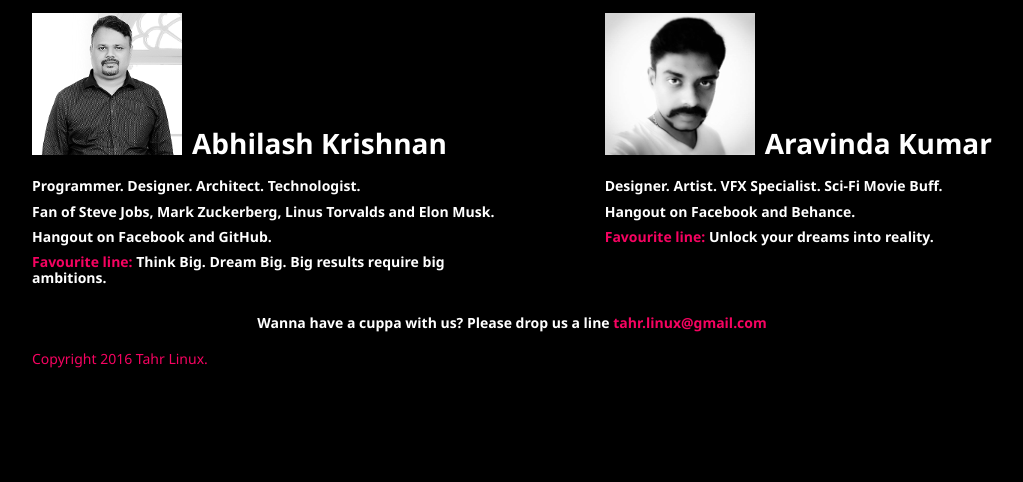
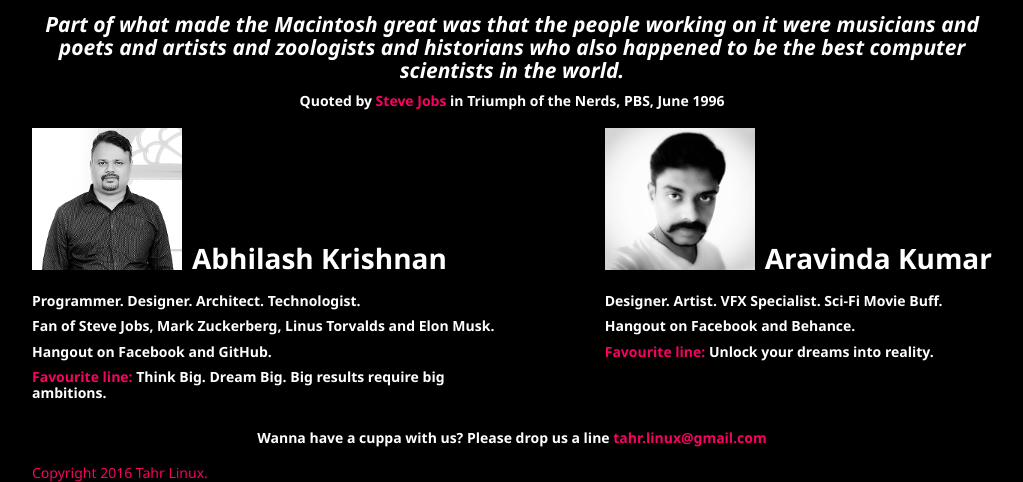
Before and after one commit to tahrlinux/tahrlinux.github.io, a plain HTML site: page index.html in a window 1280 px wide. Shown: the part 430-912 px from the top of the page, without its empty margins (128-1151 px from the left). Before the commit the page ends 800 px from the top, so only its background shows below. Drawn offline with Linux system fonts and the light colour scheme.

Commit message:
TahrLinux Website

```diff
--- a/index.html
+++ b/index.html
@@ -37,6 +37,16 @@
 				<div class="row">
 					<div class="cell colspan12 bg-black" style="padding-bottom:10px; text-align:center; margin-top: 20px;">
 							<span style="color:#f60361; font-size: 350%; font-weight:bold; margin-left: 0px;">Team</span>
+					</div>
+				</div>
+				<div class="row">
+					<div class="cell colspan12 bg-black" style="padding-bottom:10px; text-align:center; margin-top: 10px;">
+						<div style="color:#fff; font-size: 150%; font-style:italic; font-weight:bold; margin-left: 0px;">
+							Part of what made the Macintosh great was that the people working on it were musicians and poets and artists and zoologists and historians who also happened to be the best computer scientists in the world.
+						</div>
+						<div style="color:#fff; font-size: 100%; font-style:normal; font-weight:bold; margin-top: 10px;">
+							Quoted by <span style="color:#f60361;">Steve Jobs</span> in Triumph of the Nerds, PBS, June 1996
+						</div>
 					</div>
 				</div>
 				<div class="row" style="margin-top:10px;">
```
